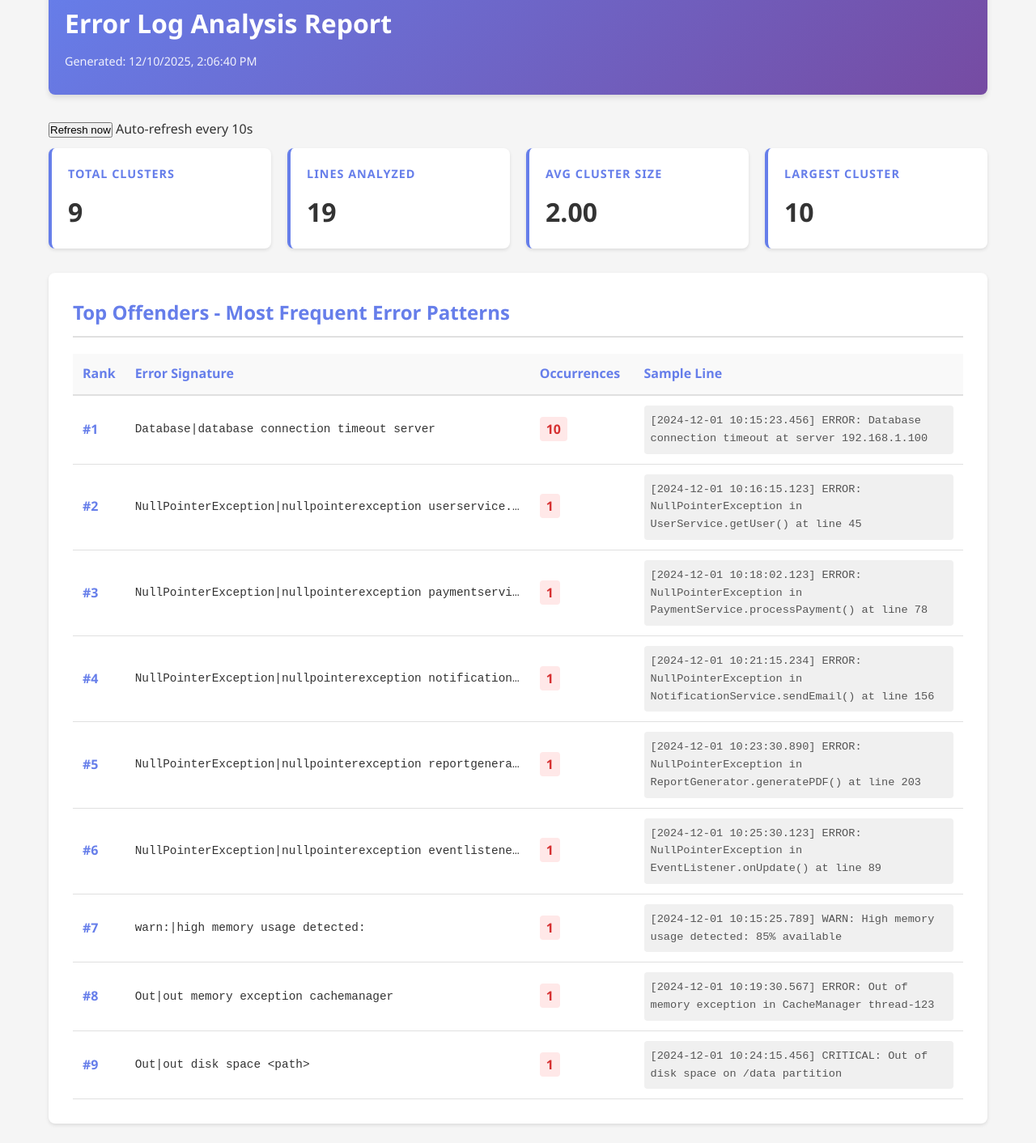
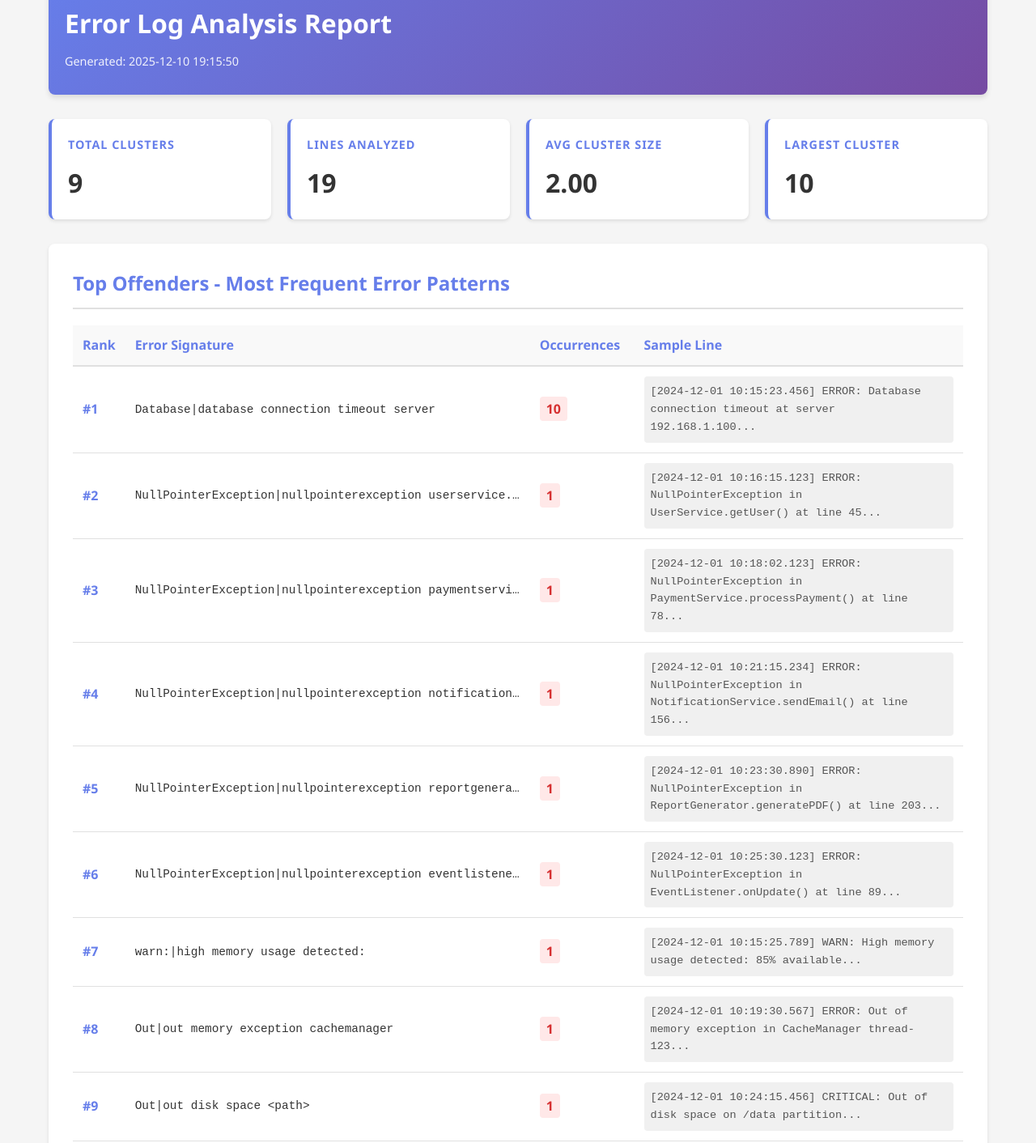
Before and after one commit to preetham3127/Error-log-classifier, a plain HTML site: page index.html in a window 1280 px wide. Shown: the part 47-1459 px from the top of the page at 81% size. Drawn offline with Linux system fonts and the light colour scheme.

Commit message:
Replace loading indicators with static values
Updated error log analysis report with static values and removed auto-refresh script.

```diff
--- a/index.html
+++ b/index.html
@@ -204,25 +204,25 @@
 
         <header>
             <h1>Error Log Analysis Report</h1>
-            <div class="timestamp" id="timestamp">Generated: Loading...</div>
+            <div class="timestamp">Generated: 2025-12-10 19:15:50</div>
         </header>
 
         <div class="summary-grid">
             <div class="summary-card">
                 <h3>Total Clusters</h3>
-                <div class="value" id="total-clusters">Loading...</div>
+                <div class="value">9</div>
             </div>
             <div class="summary-card">
                 <h3>Lines Analyzed</h3>
-                <div class="value" id="total-lines">Loading...</div>
+                <div class="value">19</div>
             </div>
             <div class="summary-card">
                 <h3>Avg Cluster Size</h3>
-                <div class="value" id="avg-cluster-size">Loading...</div>
+                <div class="value">2.00</div>
             </div>
             <div class="summary-card">
                 <h3>Largest Cluster</h3>
-                <div class="value" id="largest-cluster">Loading...</div>
+                <div class="value">10</div>
             </div>
         </div>
         <div class="section">
@@ -236,12 +236,70 @@
                         <th style="width: 43%;">Sample Line</th>
                     </tr>
                 </thead>
-                <tbody id="clusters-table-body">
-                    <tr><td colspan="4">Loading data...</td></tr>
-                </tbody>
-            </table>
-        </div>
+                <tbody>
 
+                    <tr>
+                        <td class="rank">#1</td>
+                        <td class="signature" title="Database|database connection timeout server">Database|database connection timeout server</td>
+                        <td><span class="occurrence">10</span></td>
+                        <td><div class="sample-line">[2024-12-01 10:15:23.456] ERROR: Database connection timeout at server 192.168.1.100...</div></td>
+                    </tr>
+
+                    <tr>
+                        <td class="rank">#2</td>
+                        <td class="signature" title="NullPointerException|nullpointerexception userservice.getuser() line">NullPointerException|nullpointerexception userservice.getuser() line</td>
+                        <td><span class="occurrence">1</span></td>
+                        <td><div class="sample-line">[2024-12-01 10:16:15.123] ERROR: NullPointerException in UserService.getUser() at line 45...</div></td>
+                    </tr>
+
+                    <tr>
+                        <td class="rank">#3</td>
+                        <td class="signature" title="NullPointerException|nullpointerexception paymentservice.processpayment() line">NullPointerException|nullpointerexception paymentservice.processpayment() line</td>
+                        <td><span class="occurrence">1</span></td>
+                        <td><div class="sample-line">[2024-12-01 10:18:02.123] ERROR: NullPointerException in PaymentService.processPayment() at line 78...</div></td>
+                    </tr>
+
+                    <tr>
+                        <td class="rank">#4</td>
+                        <td class="signature" title="NullPointerException|nullpointerexception notificationservice.sendemail() line 156">NullPointerException|nullpointerexception notificationservice.sendemail() line 1</td>
+                        <td><span class="occurrence">1</span></td>
+                        <td><div class="sample-line">[2024-12-01 10:21:15.234] ERROR: NullPointerException in NotificationService.sendEmail() at line 156...</div></td>
+                    </tr>
+
+                    <tr>
+                        <td class="rank">#5</td>
+                        <td class="signature" title="NullPointerException|nullpointerexception reportgenerator.generatepdf() line 203">NullPointerException|nullpointerexception reportgenerator.generatepdf() line 203</td>
+                        <td><span class="occurrence">1</span></td>
+                        <td><div class="sample-line">[2024-12-01 10:23:30.890] ERROR: NullPointerException in ReportGenerator.generatePDF() at line 203...</div></td>
+                    </tr>
+
+                    <tr>
+                        <td class="rank">#6</td>
+                        <td class="signature" title="NullPointerException|nullpointerexception eventlistener.onupdate() line">NullPointerException|nullpointerexception eventlistener.onupdate() line</td>
+                        <td><span class="occurrence">1</span></td>
+                        <td><div class="sample-line">[2024-12-01 10:25:30.123] ERROR: NullPointerException in EventListener.onUpdate() at line 89...</div></td>
+                    </tr>
+
+                    <tr>
+                        <td class="rank">#7</td>
+                        <td class="signature" title="warn:|high memory usage detected:">warn:|high memory usage detected:</td>
+                        <td><span class="occurrence">1</span></td>
+                        <td><div class="sample-line">[2024-12-01 10:15:25.789] WARN: High memory usage detected: 85% available...</div></td>
+                    </tr>
+
+                    <tr>
+                        <td class="rank">#8</td>
+                        <td class="signature" title="Out|out memory exception cachemanager">Out|out memory exception cachemanager</td>
+                        <td><span class="occurrence">1</span></td>
+                        <td><div class="sample-line">[2024-12-01 10:19:30.567] ERROR: Out of memory exception in CacheManager thread-123...</div></td>
+                    </tr>
+
+                    <tr>
+                        <td class="rank">#9</td>
+                        <td class="signature" title="Out|out disk space &lt;path&gt;">Out|out disk space &lt;path&gt;</td>
+                        <td><span class="occurrence">1</span></td>
+                        <td><div class="sample-line">[2024-12-01 10:24:15.456] CRITICAL: Out of disk space on /data partition...</div></td>
+                    </tr>
 
                 </tbody>
             </table>
@@ -252,15 +310,21 @@
             <div class="stats-row">
                 <div class="stat-item">
                     <div class="stat-label">Smallest Cluster</div>
-                    <div class="stat-value" id="smallest-cluster">Loading...</div>
+                    <div class="stat-value">
+1
+</div>
                 </div>
                 <div class="stat-item">
                     <div class="stat-label">Average per Cluster</div>
-                    <div class="stat-value" id="avg-size">Loading...</div>
+                    <div class="stat-value">
+2.0
+</div>
                 </div>
                 <div class="stat-item">
                     <div class="stat-label">Coverage by Top 10</div>
-                    <div class="stat-value" id="coverage">Loading...</div>
+                    <div class="stat-value">
+94.7%
+</div>
                 </div>
             </div>
         </div>
@@ -269,119 +333,5 @@
             <p>Error Log Classifier - Automated Analysis Report</p>
         </footer>
     </div>
-
-    <script>
-        // Auto-refreshing loader for output/error_analysis.json
-        const JSON_PATH = 'output/error_analysis.json';
-        const POLL_INTERVAL_MS = 10000; // 10 seconds
-        let lastJsonText = null;
-        let pollTimer = null;
-
-        async function fetchJson(noCache = true) {
-            try {
-                const url = noCache ? `${JSON_PATH}?_ts=${Date.now()}` : JSON_PATH;
-                const res = await fetch(url);
-                if (!res.ok) throw new Error('Not found');
-                const text = await res.text();
-                return text;
-            } catch (err) {
-                console.error('fetchJson error:', err);
-                return null;
-            }
-        }
-
-        async function checkForUpdate() {
-            const text = await fetchJson(true);
-            const statusEl = document.getElementById('timestamp');
-            if (!text) {
-                statusEl.textContent = 'Error: Could not load data. Ensure output/error_analysis.json exists and is readable.';
-                return;
-            }
-
-            if (lastJsonText === null) {
-                // first load
-                lastJsonText = text;
-                try { populateReport(JSON.parse(text)); } catch (e) { console.error(e); }
-                statusEl.textContent = `Generated: ${new Date().toLocaleString()}`;
-                return;
-            }
-
-            if (text !== lastJsonText) {
-                // content changed, update
-                lastJsonText = text;
-                try { populateReport(JSON.parse(text)); } catch (e) { console.error(e); }
-                statusEl.textContent = `Generated: ${new Date().toLocaleString()} (refreshed)`;
-            }
-        }
-
-        function startPolling() {
-            if (pollTimer) clearInterval(pollTimer);
-            pollTimer = setInterval(checkForUpdate, POLL_INTERVAL_MS);
-        }
-
-        function stopPolling() {
-            if (pollTimer) clearInterval(pollTimer);
-            pollTimer = null;
-        }
-
-        function populateReport(data) {
-            const summary = data.summary || {};
-            document.getElementById('total-clusters').textContent = summary.total_clusters ?? 'N/A';
-            document.getElementById('total-lines').textContent = summary.total_lines ?? 'N/A';
-            document.getElementById('avg-cluster-size').textContent = ((summary.average_cluster_size || 0)).toFixed(2);
-            document.getElementById('largest-cluster').textContent = summary.largest_cluster ?? 'N/A';
-
-            document.getElementById('smallest-cluster').textContent = summary.smallest_cluster ?? 'N/A';
-            document.getElementById('avg-size').textContent = ((summary.average_cluster_size || 0)).toFixed(2);
-
-            const topClusters = data.top_clusters || [];
-            const totalLines = summary.total_lines || 0;
-            let top10Count = 0;
-            for (let i = 0; i < Math.min(10, topClusters.length); i++) top10Count += topClusters[i].count || 0;
-            const coverage = totalLines > 0 ? ((top10Count / totalLines) * 100).toFixed(1) : '0.0';
-            document.getElementById('coverage').textContent = coverage + '%';
-
-            const tbody = document.getElementById('clusters-table-body');
-            tbody.innerHTML = '';
-            if (topClusters.length === 0) {
-                tbody.innerHTML = '<tr><td colspan="4">No clusters found</td></tr>';
-                return;
-            }
-
-            topClusters.forEach((cluster, index) => {
-                const row = document.createElement('tr');
-                const sampleLine = (cluster.sample_lines && cluster.sample_lines[0]) ? cluster.sample_lines[0] : '';
-                const sig = cluster.signature || '';
-                row.innerHTML = `
-                    <td class="rank">#${index + 1}</td>
-                    <td class="signature" title="${escapeHtml(sig)}">${escapeHtml(sig.length > 60 ? sig.substring(0, 57) + '...' : sig)}</td>
-                    <td><span class="occurrence">${cluster.count || 0}</span></td>
-                    <td><div class="sample-line">${escapeHtml(sampleLine.length > 150 ? sampleLine.substring(0,147)+'...' : sampleLine)}</div></td>
-                `;
-                tbody.appendChild(row);
-            });
-        }
-
-        function escapeHtml(unsafe) {
-            return String(unsafe)
-              .replace(/&/g, '&amp;')
-              .replace(/</g, '&lt;')
-              .replace(/>/g, '&gt;')
-              .replace(/\"/g, '&quot;')
-              .replace(/'/g, '&#039;');
-        }
-
-        // Manual refresh handler
-        document.addEventListener('DOMContentLoaded', () => {
-            const controls = document.createElement('div');
-            controls.style.margin = '10px 0';
-            controls.innerHTML = '<button id="refresh-btn">Refresh now</button> <span id="auto-refresh-note">Auto-refresh every 10s</span>';
-            document.querySelector('.container').insertBefore(controls, document.querySelector('.summary-grid'));
-            document.getElementById('refresh-btn').addEventListener('click', async () => { await checkForUpdate(); });
-            // initial load + start polling
-            checkForUpdate();
-            startPolling();
-        });
-    </script>
 </body>
 </html>
```
